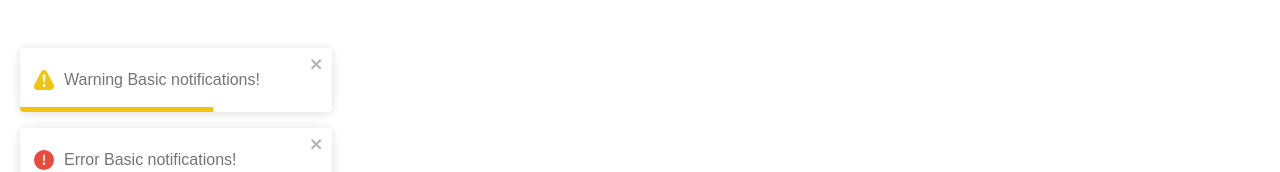
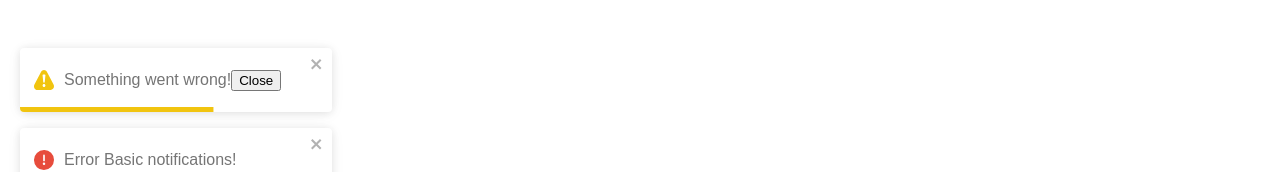
Before and after one commit to aniket7515/Practical-React, a React (Create React App) app: page / in a window 1280 px wide. Both pictures are taken after a click on the button "Notify!". Shown: the part 492-664 px from the top of the page. Built offline with nearby package versions, Linux system fonts and the light colour scheme.

Commit message:
Custom component

```diff
--- a/src/App.js
+++ b/src/App.js
@@ -3,6 +3,16 @@ import './App.css';
 import {toast} from 'react-toastify'
 import 'react-toastify/dist/ReactToastify.css'
 import './App.css'
+
+const CustomToast = ({closeToast})=>{
+  return(
+    <div>
+      Something went wrong!
+      <button onClick={closeToast}>Close</button>
+    </div>
+  )
+}
+
 
 toast.configure()
 
@@ -12,7 +22,7 @@ function App() {
     toast("Basic notifications!",{ position: toast.POSITION.TOP_LEFT})
     toast.success("Sucess Basic notifications!",{ position: toast.POSITION.TOP_CENTER,autoClose:8000})
     toast.info(" Info Basic notifications!",{ position: toast.POSITION.TOP_RIGHT,autoClose:false})
-    toast.warn("Warning Basic notifications!",{ position: toast.POSITION.BOTTOM_LEFT})
+    toast.warn(<CustomToast/>,{ position: toast.POSITION.BOTTOM_LEFT})
     toast.error("Error Basic notifications!",{ position: toast.POSITION.BOTTOM_LEFT})
     toast("Basic notifications!",{ position: toast.POSITION.BOTTOM_LEFT})
   }
```
